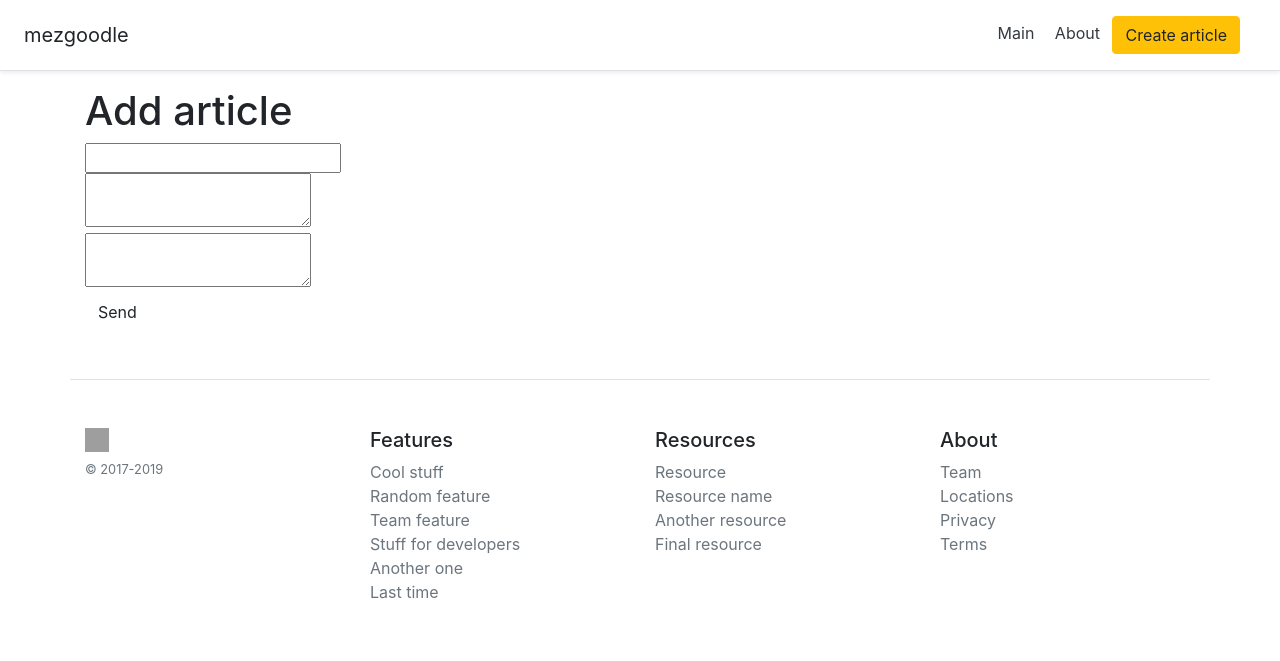
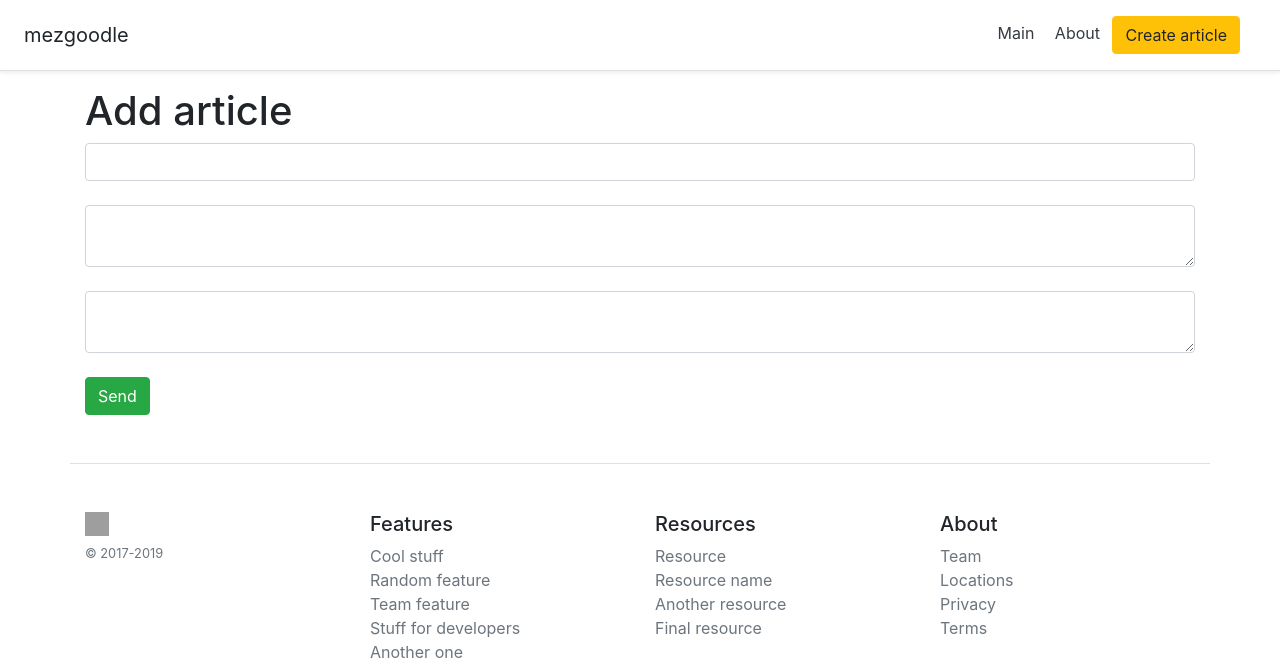
Before and after one commit to mezgoodle/flask-site, a Flask app: page /create-article in a window 1280 px wide. Shown: the top 661 px of the page. Run offline with Flask 2, Linux system fonts and the light colour scheme; some libraries are stand-ins or nearby versions; grey boxes are pictures that could not be loaded.

Commit message:
Update create_article.html

```diff
--- a/templates/create_article.html
+++ b/templates/create_article.html
@@ -4,10 +4,10 @@
 <div class="container">
     <h1>Add article</h1>
     <form method="post">
-        <input type="text" name="title" id="title" class="form_control"><br>
-        <textarea name="intro" id="intro" class="form_control"></textarea><br>
-        <textarea name="text" id="text" class="form_control"></textarea><br>
-        <input type="submit" class="btn btn-succes" value="Send">
+        <input type="text" name="title" id="title" class="form-control"><br>
+        <textarea name="intro" id="intro" class="form-control"></textarea><br>
+        <textarea name="text" id="text" class="form-control"></textarea><br>
+        <input type="submit" class="btn btn-success" value="Send">
     </form>
 </div>
 {% endblock content %}
```
